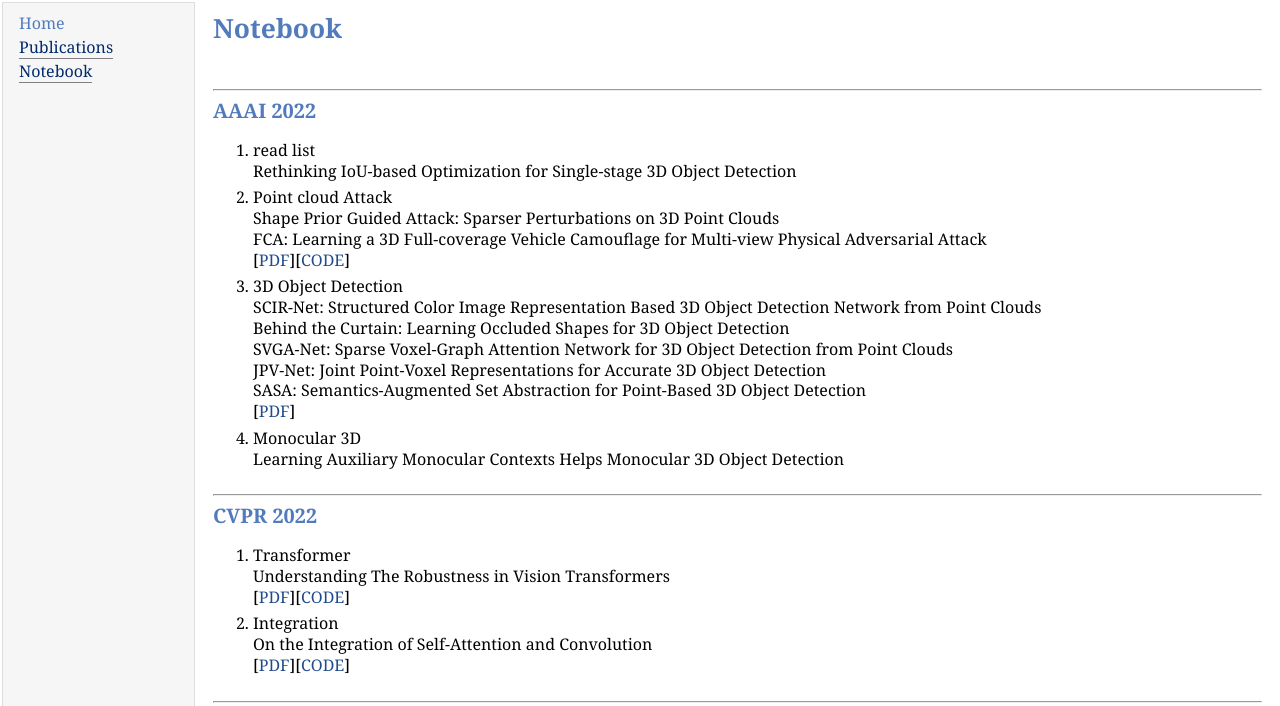
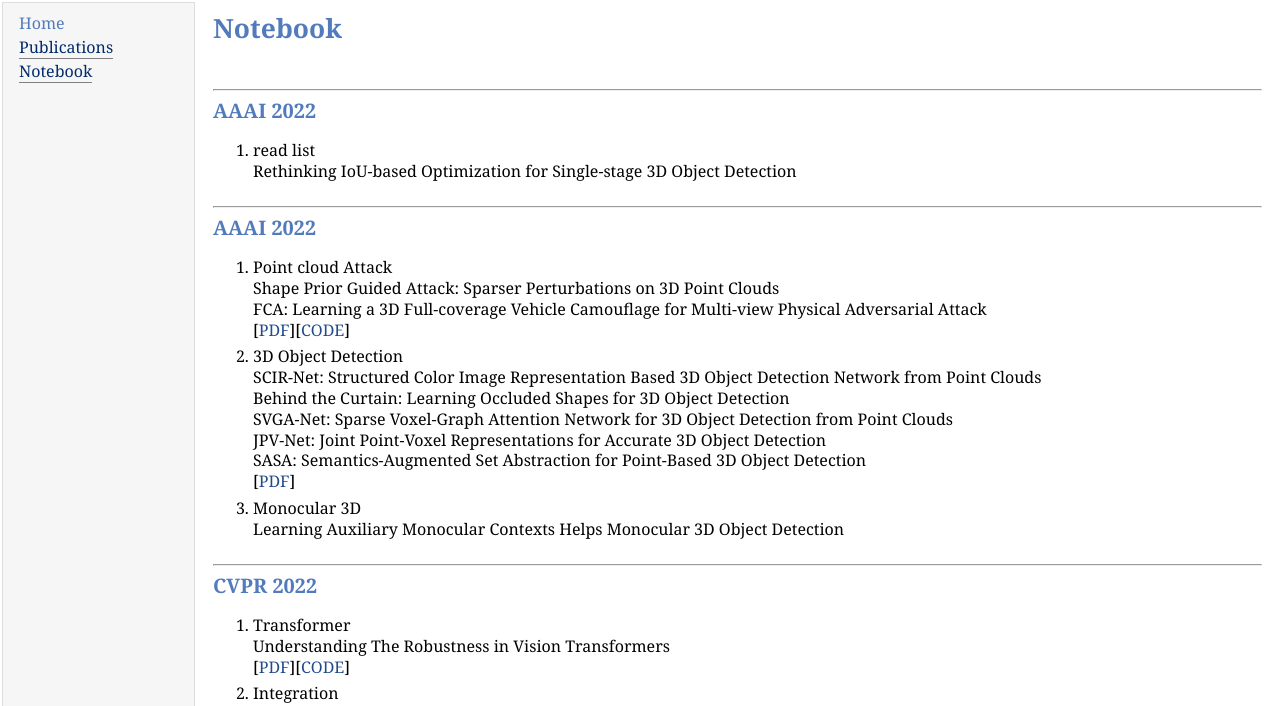
Before and after one commit to ShengStar/shengstar.github.io, a plain HTML site: page notebook.html in a window 1280 px wide. Shown: the part 71-777 px from the top of the page. Drawn offline with Linux system fonts and the light colour scheme.

Commit message:
Update notebook.html

```diff
--- a/notebook.html
+++ b/notebook.html
@@ -15,7 +15,7 @@
             </td>
             <td id="layout-content">
                 <h1 style="margin-top: 0em">Notebook</a></h1><br>
-                <div>
+            <div>
                     <h2><hr><a name="conference"></a>AAAI 2022</h2>
                     <ol>
                         <li><p>
@@ -23,6 +23,11 @@
                             Rethinking IoU-based Optimization for Single-stage 3D Object Detection<br>
 
                         </p></li>
+                    </ol>
+                </div>
+                <div>
+                    <h2><hr><a name="conference"></a>AAAI 2022</h2>
+                    <ol>
                         <li><p>
                             Point cloud Attack<br>
                             Shape Prior Guided Attack: Sparser Perturbations on 3D Point Clouds<br>
```
